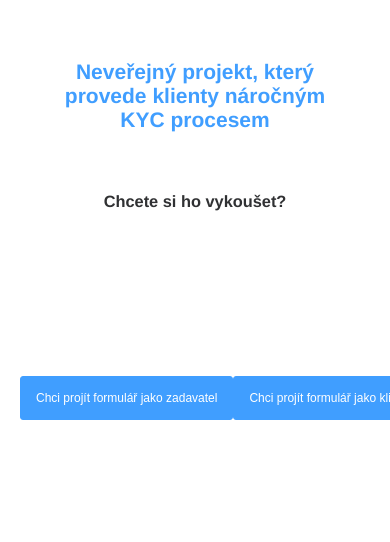
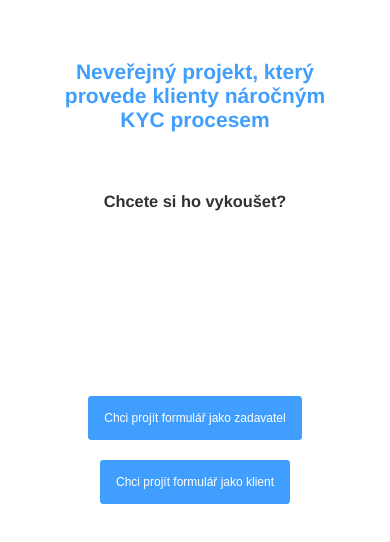
Before and after one commit to sofikarp/CVF, a Vue app: page /#/ in a window 390 px wide. Shown: the top 542 px of the page. Built offline with nearby package versions, Linux system fonts and the light colour scheme.

Commit message:
roy395en9 media qzšíření media querries

```diff
--- a/src/views/Guide.vue
+++ b/src/views/Guide.vue
@@ -10,14 +10,13 @@
         want this to be as comfortable for you as possible so you do not need to
         fill up the whole form in one session. You just need to fill the
         particular step and submit the button
-        <strong style="color: #409eff">Next</strong>. At this point your data
+        <strong
+          style="color: #409eff"
+        >Next</strong>. At this point your data
         will be saved until your next visit.
       </div>
       <el-collapse v-model="activeName" accordion class="text">
-        <el-collapse-item
-          title="ℹ️ Why Know Your Customer (KYC) process ?"
-          name="2"
-        >
+        <el-collapse-item title="ℹ️ Why Know Your Customer (KYC) process ?" name="2">
           <div>
             In order for us to enable you the merchant services, our company and
             its payment partners Stripe and Adyen must comply with relevant
@@ -29,8 +28,7 @@
             <strong>Know Your Customer (KYC)</strong> process and collect
             certain information and documents about our customers and their
             business.
-            <br />
-            These requirements are market standards across the financial
+            <br />These requirements are market standards across the financial
             industry and apply to banks, insurance companies, exchange
             institutions, electronic money institutions and other financial
             undertakings including the payment service providers.
@@ -65,10 +63,10 @@ export default {
     onNext() {
       this.$router.push({
         name: "RegionMerchantProvider",
-        params: { id: this.id },
+        params: { id: this.id }
       });
-    },
-  },
+    }
+  }
 };
 </script>
 <style scoped>
@@ -96,10 +94,17 @@ h1 {
   line-height: 1.5;
   margin: 20px;
 }
-@media screen and (max-width: 768px) {
+@media screen and (max-width: 540px) {
   iframe {
-    width: 390px;
-    height: auto;
+    width: 300px;
+
+    text-align: center;
+  }
+}
+@media screen and (min-width: 540px) and (max-width: 960px) {
+  iframe {
+    width: 380px;
+
     text-align: center;
   }
 }
--- a/src/views/Homepage.vue
+++ b/src/views/Homepage.vue
@@ -63,4 +63,16 @@ h3 {
 .el-button {
   font-size: 20px large;
 }
+@media screen and (min-width: 0) and (max-width: 540px) {
+  .buttons {
+    display: flex;
+    flex-direction: column;
+    justify-content: flex-start;
+    flex-wrap: wrap;
+  }
+
+  .button {
+    margin-top: 20px;
+  }
+}
 </style >
```
